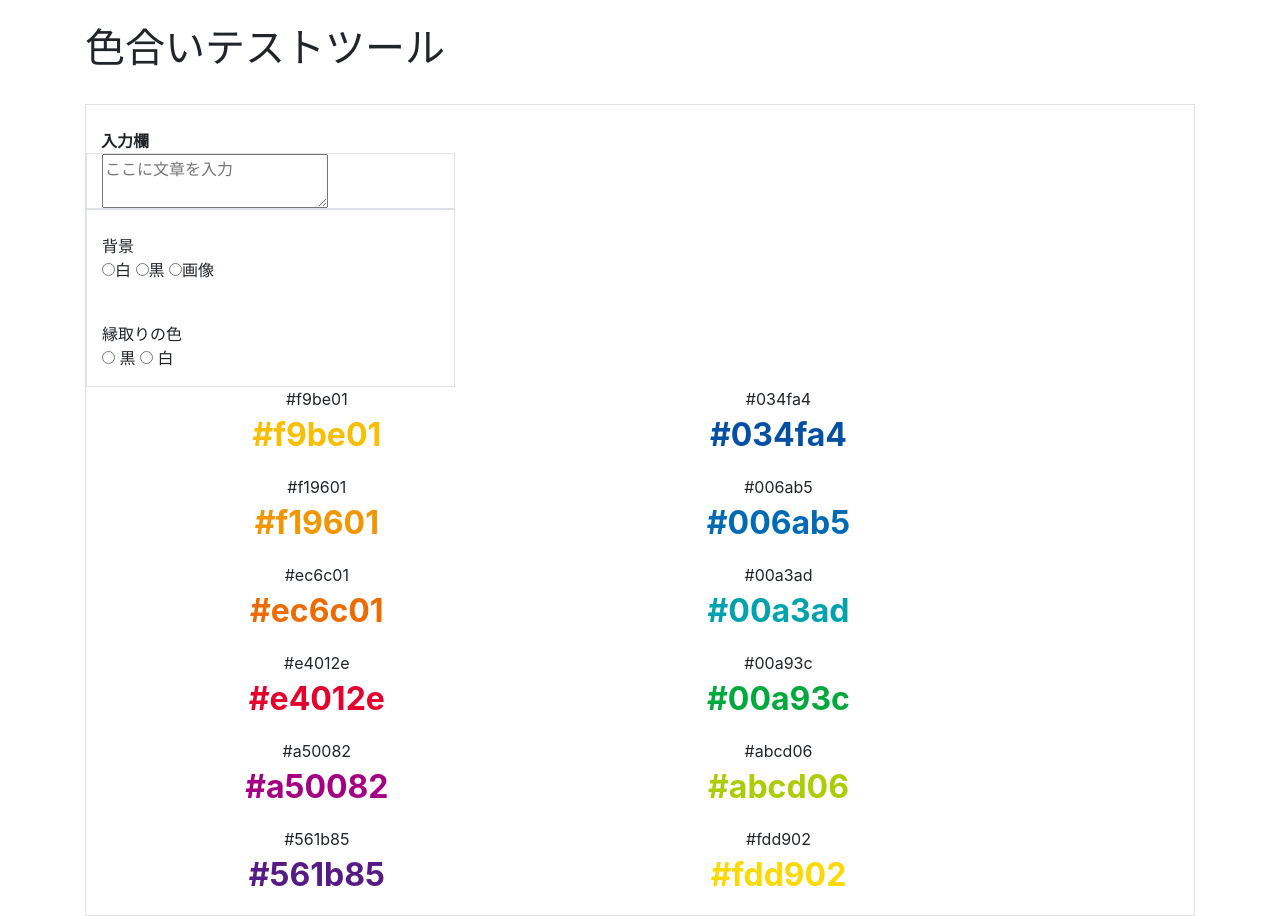
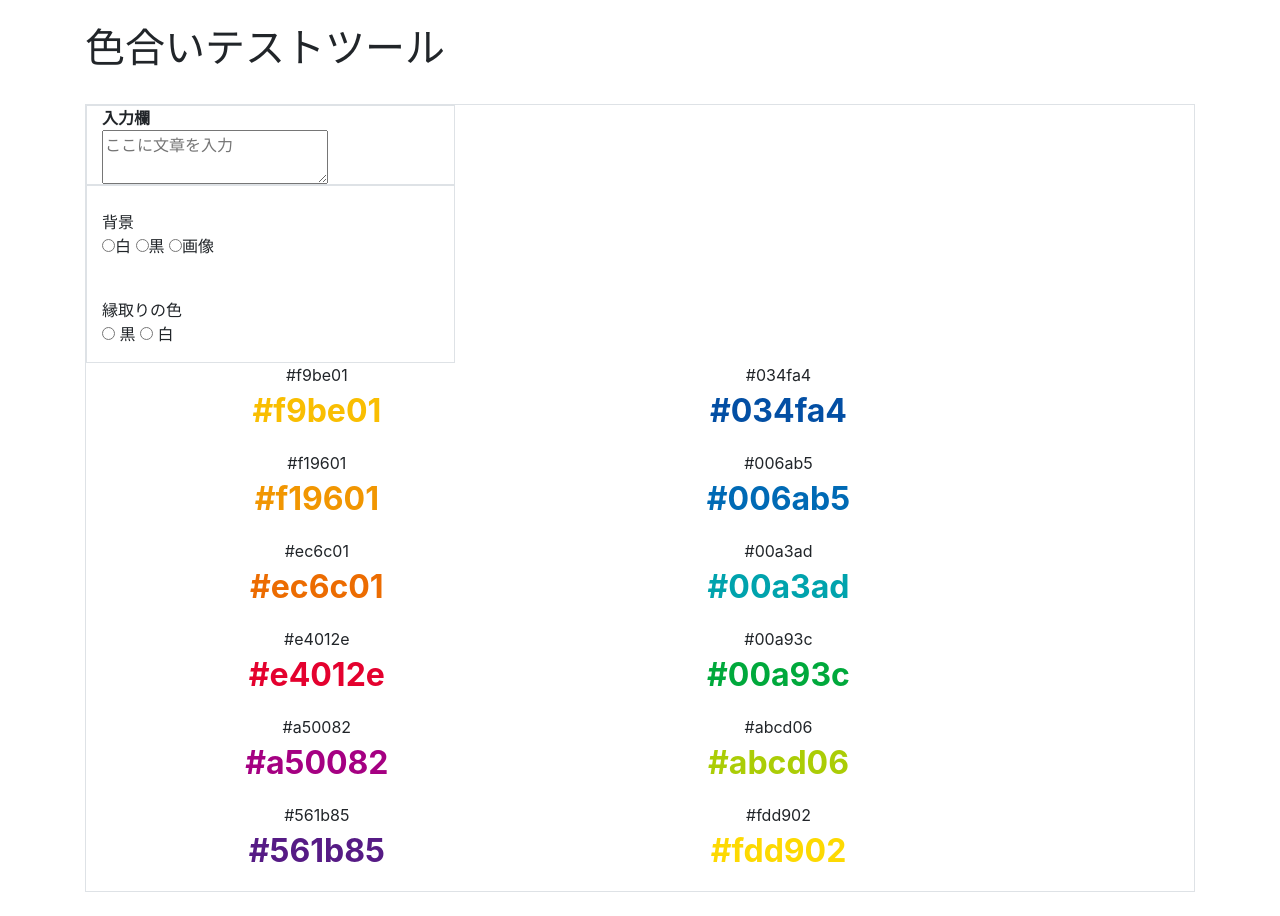
Before and after one commit to nukokoi/nukokoi.github.io, a Jekyll site: the page colortest/index.html, which Jekyll copies as it is, in a window 1280 px wide. Built offline with Jekyll 4.4.1, drawn with Linux system fonts in a browser that asks for light colours.

Commit message:
mini fix

```diff
--- a/colortest/index.html
+++ b/colortest/index.html
@@ -19,19 +19,17 @@
         <br>
 
         <div class="border col-12">
-        <br>
-        <b>入力欄</b>
-        <br>
 
-
-            <div class="row">
+            <div class="row" style="background-color: white;">
                 <div class='col-4 border'>
-                <textarea id="testtext" placeholder="ここに文章を入力"></textarea>
+                    <b>入力欄</b>
+                    <br>
+                    <textarea id="testtext" placeholder="ここに文章を入力"></textarea>
                 </div>
             </div>
 
             <div class="row center-block">
-                <div class="col-4 border" style="background-color: white;">
+                <div class="col-4 border">
                     <br>背景<br>
                 <form class="bg">
                     <input type="radio" name="bg" value="white">白
```
